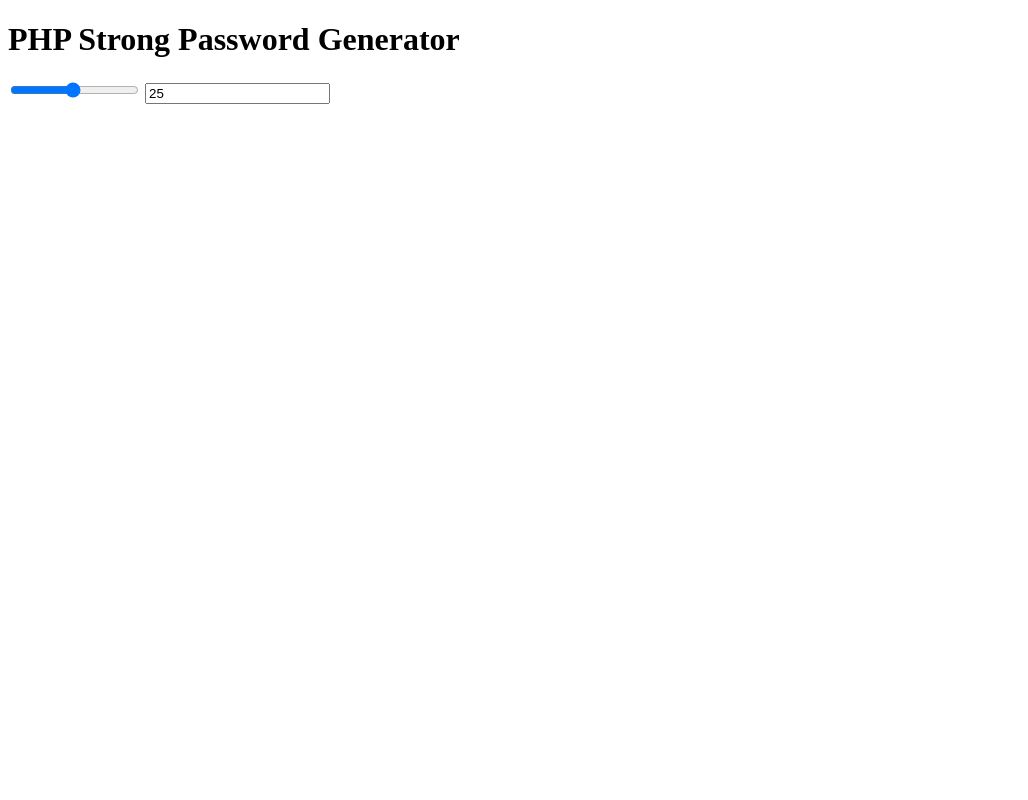
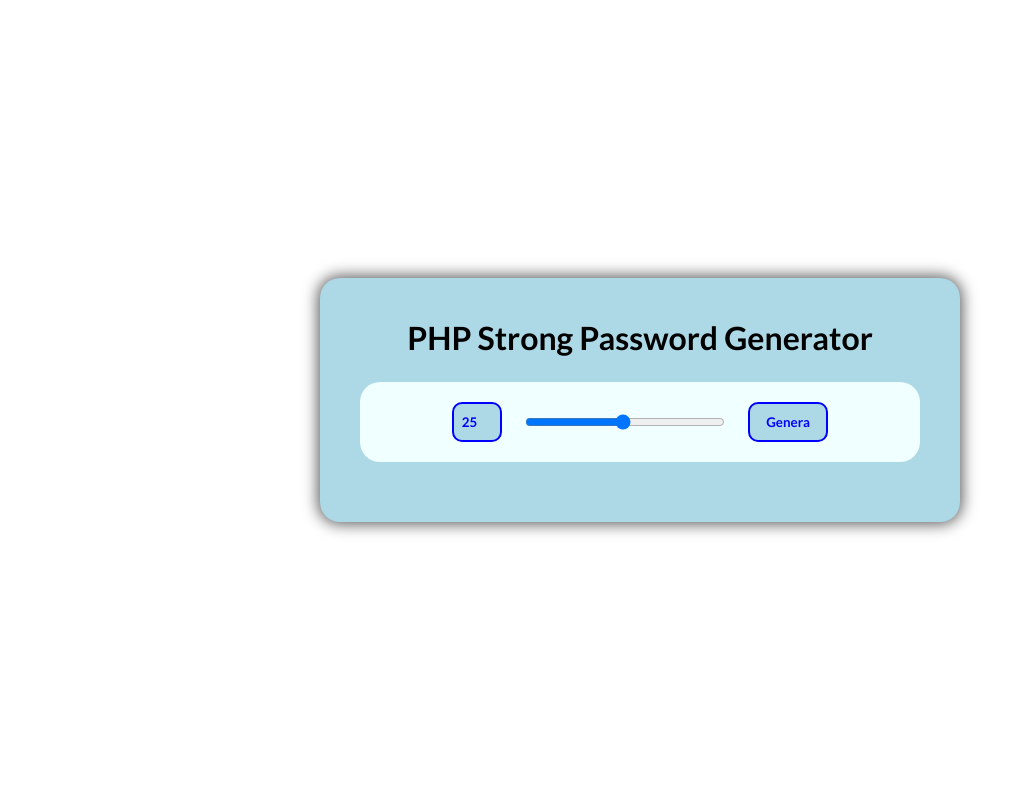
Before and after one commit to Chiaravalle04/php-strong-password-generator, a PHP site: page / in a window 1280 px wide. Shown: the whole page, without its empty margins (0-1028 px from the left). Run offline with PHP 8.4, Linux system fonts and the light colour scheme.

Commit message:
Completata MILESTONE 1

```diff
--- a/index.php
+++ b/index.php
@@ -1,6 +1,26 @@
 <?php
 
+    if (isset($_GET['number-value'])) {
 
+        $lenPassword = intval($_GET['number-value']);
+
+        $characters = '0123456789abcdefghijklmnopqrstuvwxyzABCDEFGHIJKLMNOPQRSTUVWXYZ!@#$%^&*()_+-=[]{}|;:,.<>?';
+
+        $lenCharacters = strlen($characters);
+
+        $password = '';
+
+        for ($i = 0; $i < $lenPassword; $i++) {
+
+            $password .= $characters[rand(0, $lenCharacters - 1)];
+
+        };
+
+    } else {
+
+        $password = '';
+
+    }
 
 ?>
 
@@ -10,21 +30,48 @@
         <meta charset="UTF-8">
         <meta http-equiv="X-UA-Compatible" content="IE=edge">
         <meta name="viewport" content="width=device-width, initial-scale=1.0">
+
+        <!-- Font -->
+        <link rel="preconnect" href="https://fonts.googleapis.com">
+        <link rel="preconnect" href="https://fonts.gstatic.com" crossorigin>
+        <link href="https://fonts.googleapis.com/css2?family=Lato:wght@300;700&display=swap" rel="stylesheet">
+
+        <!-- Style -->
+        <link rel="stylesheet" href="styles/style.css">
+
         <title>PHP Strong Password Generator</title>
     </head>
     <body>
 
         <main>
 
-            <h1>PHP Strong Password Generator</h1>
+            <div class="container">
 
-            <form action="" method="get">
+                <h1>PHP Strong Password Generator</h1>
 
-                <input type="range" id="range" name="number-value" min="1" max="50" value="25">
+                <div class="form-container">
 
-                <input type="number" id="number" name="number-value" value="25"></input>
+                    <form action="" method="get">
 
-            </form>
+                        <input type="number" id="number" name="number-value" value="25"></input>
+
+                        <input type="range" id="range" name="number-value" min="1" max="50" value="25">
+
+                        <button id="btn-sub" type="submit">Genera</button>
+
+                    </form>
+
+                </div>
+
+                <?php if (isset($_GET['number-value'])) { ?>
+
+                    <h2> Password: </h2>
+
+                    <p class="password-container"> <?php echo $password; ?>  </p>
+
+                <?php } ?>
+
+            </div>
 
         </main>
 
--- /dev/null
+++ b/styles/style.css
@@ -0,0 +1,82 @@
+/* Reset */
+* {
+    margin: 0;
+    padding: 0;
+    box-sizing: border-box;
+}
+
+/* Font */
+* {
+    font-family: 'Lato', sans-serif;
+}
+
+/* Regole Generali */
+main {
+    height: 100vh;
+    display: flex;
+    justify-content: center;
+    align-items: center;
+}
+
+.container {
+    width: 50%;
+    padding: 40px;
+    background-color: lightblue;
+    text-align: center;
+    border-radius: 20px;
+    box-shadow: 0px 0px 15px 2px rgba(0,0,0,0.66);
+}
+
+.container h1{
+    margin-bottom: 25px;
+}
+
+.container p {
+    height: 50px;
+    margin-top: 20px;
+    background-color: azure;
+    font-weight: bold;
+    line-height: 50px;
+    border-radius: 20px;
+}
+
+.container .form-container {
+    height: 80px;
+    margin: 20px 0;
+    display: flex;
+    justify-content: center;
+    align-items: center;
+    background-color: azure;
+    border-radius: 20px;
+}
+
+.form-container #number {
+    display: inline-block;
+    height: 40px;
+    width: 50px;
+    text-align: center;
+    font-weight: bold;
+    color: blue;
+    border-radius: 10px;
+    border: 2px solid blue;
+    background-color: lightblue;
+}
+
+.form-container #range {
+    display: inline-block;
+    height: 10px;
+    width: 200px;
+    margin: 0 20px;
+}
+
+.form-container #btn-sub {
+    display: inline-block;
+    width: 80px;
+    height: 40px;
+    background-color: lightblue;
+    color: blue;
+    font-weight: bold;
+    border-radius: 10px;
+    border: 2px solid blue;
+    cursor: pointer;
+}
```
